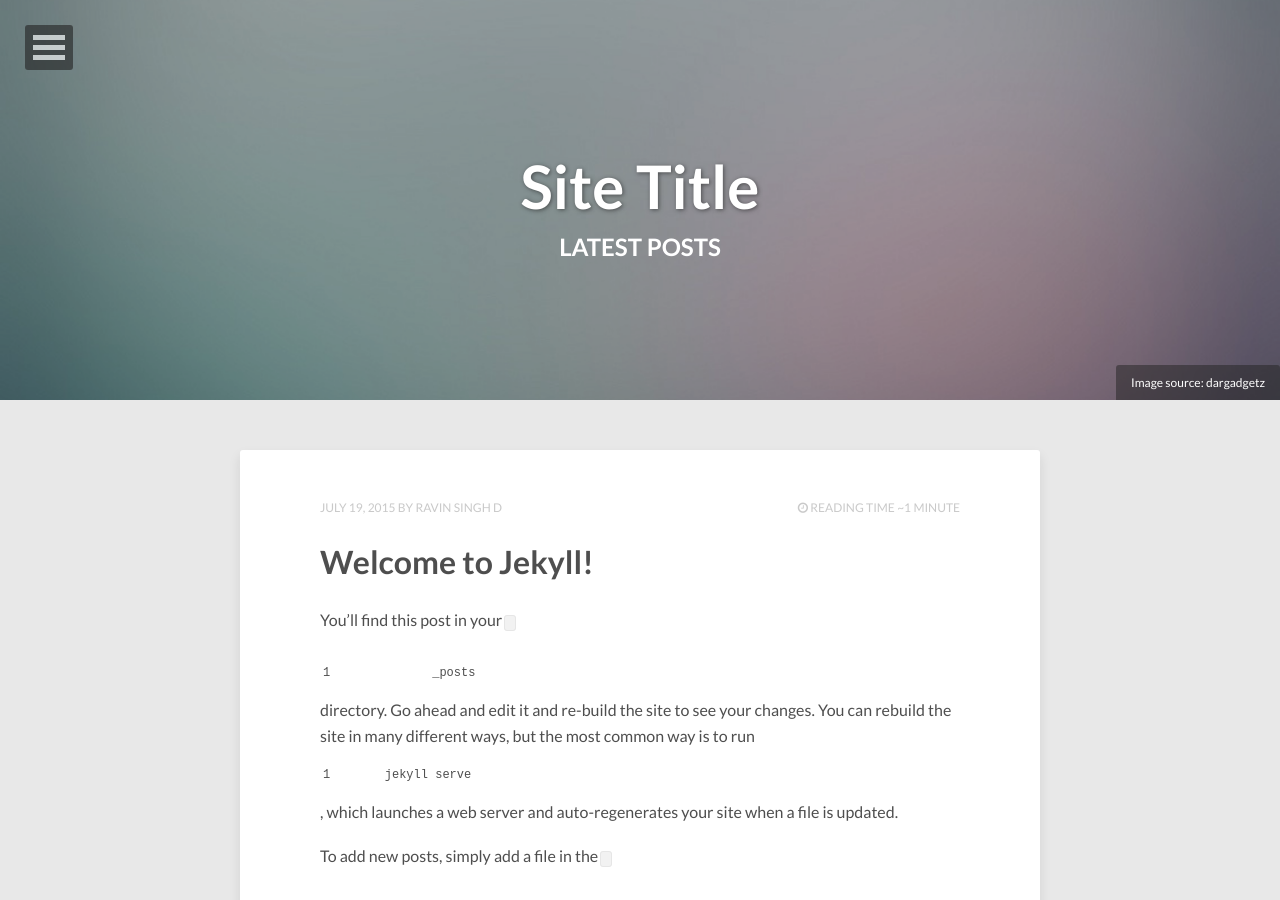
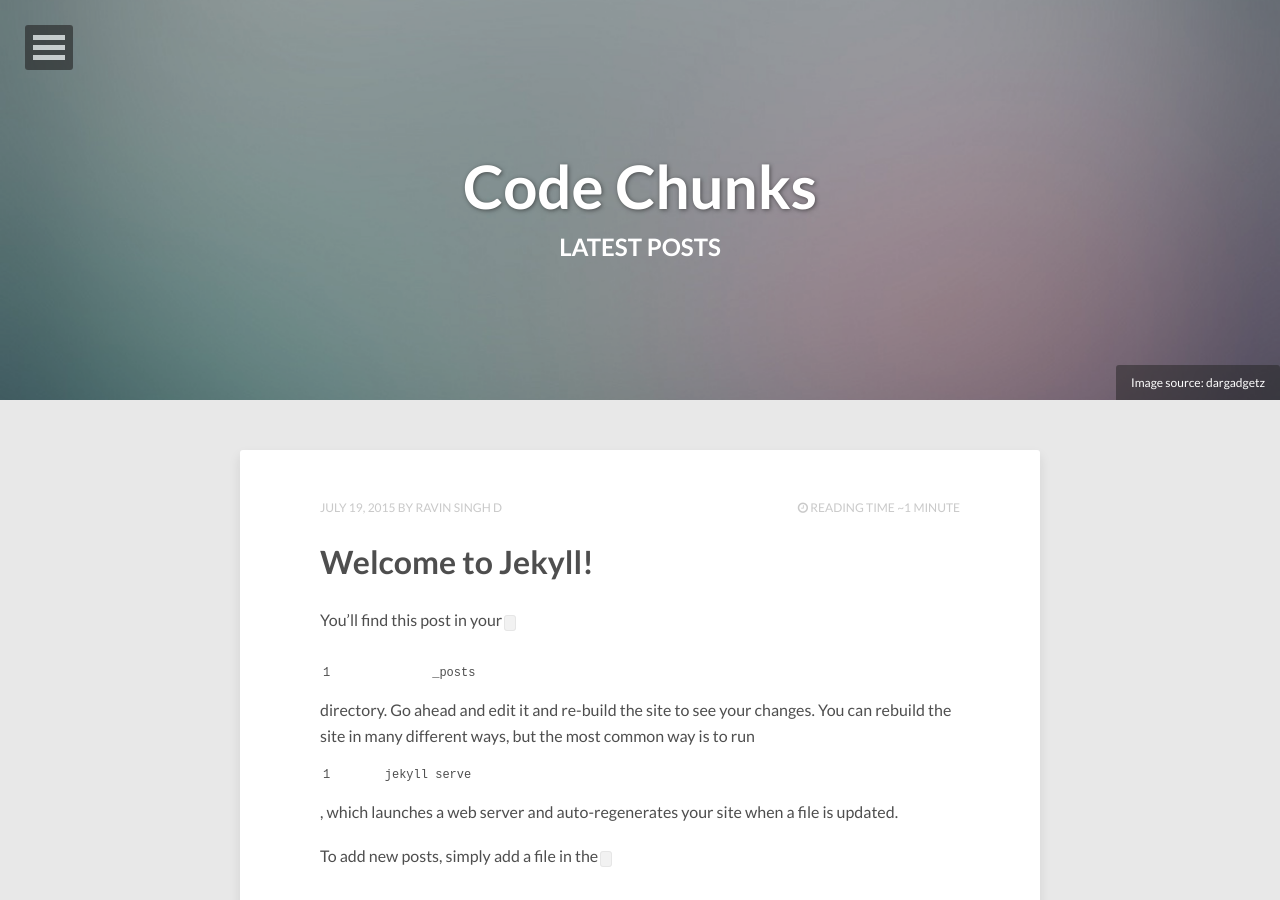
Before and after one commit to ravinsinghd/Blog, a Jekyll site: the page built from index.html, in a window 1280 px wide and 900 px high. Built offline with Jekyll 4.4.1, drawn with Linux system fonts in a browser that asks for light colours; nearby versions of some CDN libraries; the list of posts is cut into pages by our own code.

Commit message:
blog title update

```diff
--- a/_config.yml
+++ b/_config.yml
@@ -1,5 +1,5 @@
-title:            Site Title
-description:      Describe your website here.
+title:            Code Chunks
+description:
 disqus_shortname: ravin_singh_d
 reading_time:     true
 words_per_minute: 200
```
